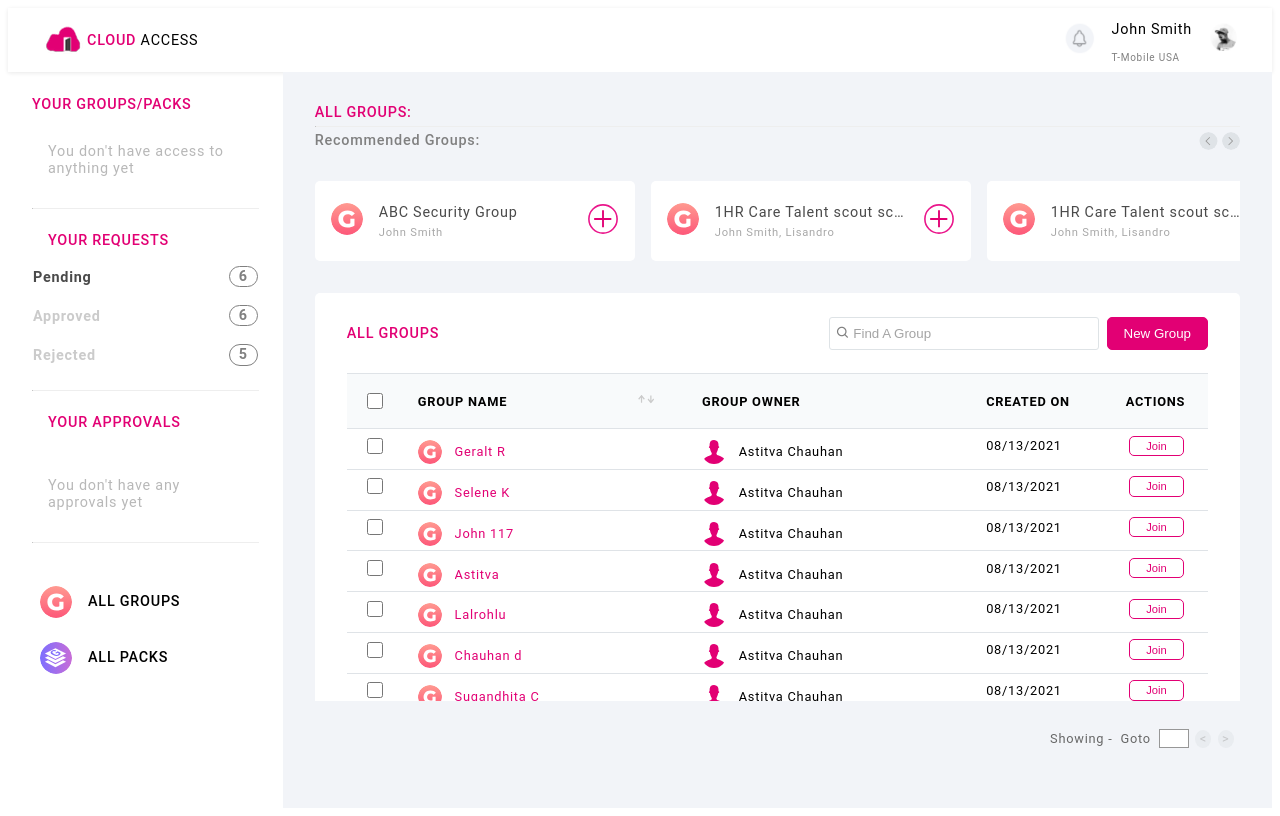
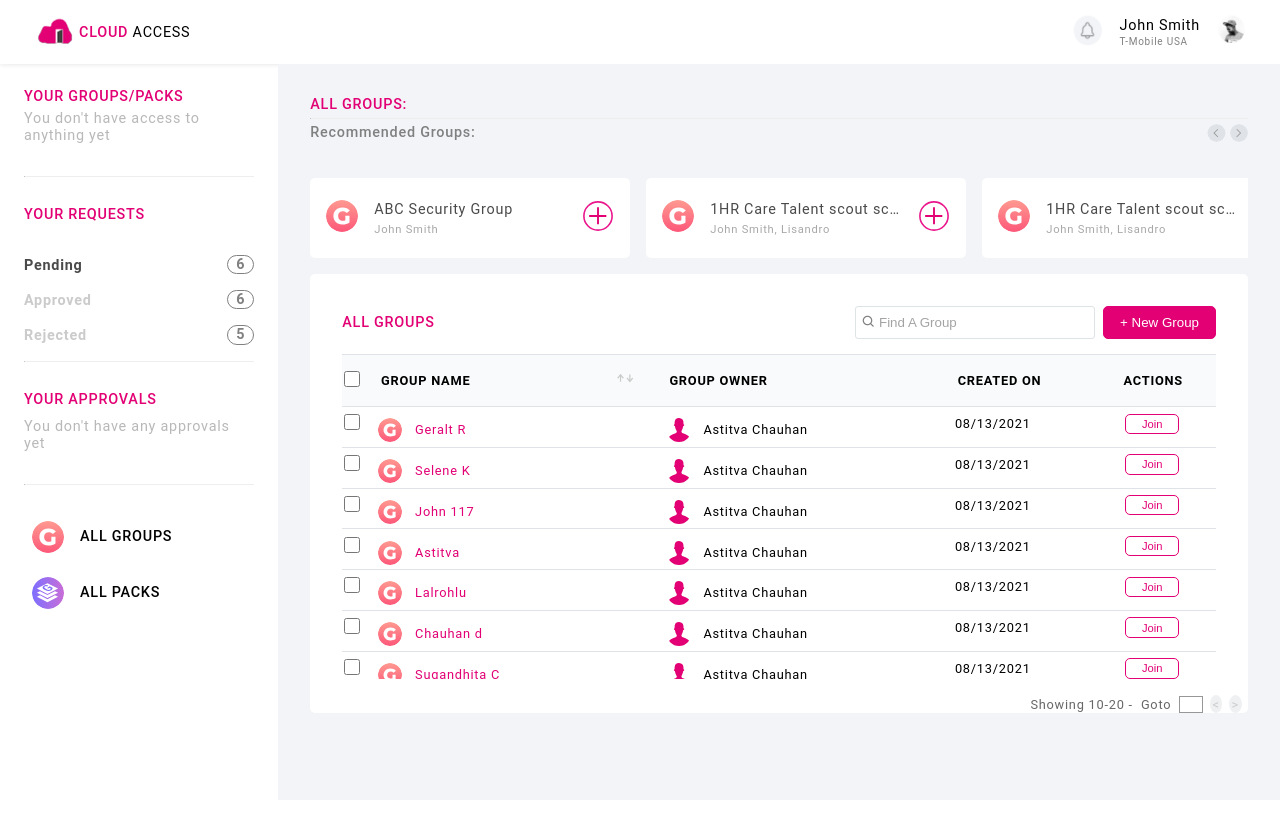
Before and after one commit to Silspd90/Cloud-access, a PHP site: page /home.html in a window 1280 px wide. Run offline with PHP 8.4, Linux system fonts and the light colour scheme.

Commit message:
Changes to margin and padding

```diff
--- a/css/style.css
+++ b/css/style.css
@@ -1,3 +1,9 @@
+*{
+  margin: 0px;
+  padding: 0px;
+  box-sizing: border-box;
+}
+
 body {
   font-family: Roboto, sans-serif;
   letter-spacing: 0.2mm;
@@ -42,19 +48,19 @@ strong {
 .top_child_navbar_eleL_group {
   display: flex;
   align-items: center;
-  margin-left: 2rem;
+  padding-left: 2rem;
 }
 
 .side_child_navbar_eleL {
   display: flex;
   align-items: center;
-  margin-left: 2rem;
+  padding-left: 2rem;
 }
 
 .top_child_navbar_eleR {
   display: flex;
   align-items: center;
-  margin-right: 2rem;
+  padding-right: 2rem;
   position: relative;
 }
 
@@ -110,6 +116,7 @@ section {
 
 .child_side_navbar_top {
   padding: 2rem;
+
 }
 
 hr {
@@ -176,6 +183,8 @@ hr {
   transition: 0.3s;
 }
 
+
+
 .group_requests tr:hover td span {
   background-color: #e20074;
   color: white;
@@ -204,16 +213,18 @@ hr {
 }
 
 .wrapper-content-main {
-  margin: 2rem;
+  padding: 2rem;
   height: calc(100%-4rem);
 }
 
 .parent-wrapper-group-box {
   height: 6rem;
   width: 100%;
-  margin-top: 2rem;
+  padding: 2rem 0rem 6rem 0rem;
   display: flex;
-  overflow: auto;
+  overflow-x: none;
+  overflow-y: hidden;
+
 }
 
 .parent-wrapper-group-box::-webkit-scrollbar {
@@ -252,7 +263,7 @@ hr {
   justify-content: space-between;
   height: 5rem;
   width: 100%;
-  margin-top: 1rem;
+  padding-top: 1rem;
 }
 
 .wrapper-content-table {
@@ -306,13 +317,18 @@ hr {
 }
 
 .group_data th {
-  font-weight: 600;
+  font-weight: 700;
   text-align: left;
   background-color: #f8fafb;
-  padding: 1rem;
+  padding: 1rem 1rem 1rem 2px;
   color: black;
   border-bottom: 1px solid #dfe3e7;
   border-top: 1px solid #dfe3e7;
+  border-collapse: collapse;
+}
+
+tr.group_data_TR th:not(:first-child){
+  padding-left: 0.3rem;
 }
 
 .checkbox_default {
@@ -340,7 +356,7 @@ hr {
 }
 
 .group_data td {
-  padding: 0.2rem 1rem 0.6rem 1rem;
+  padding: 0.2rem 1rem 0.6rem 2px;
   border-bottom: 1px solid #dfe3e7;
   text-align: left;
 }
@@ -442,7 +458,17 @@ a {
 
 .navbarmargin {
   /* margin: 2.5rem 0 2.5rem 0; */
-  padding: 1rem;
+  padding-bottom: 2rem;
+  padding-top: 29px;
+}
+
+.noapprovals{
+  padding-top: 5px;
+}
+
+.yourapprovals{
+  padding-bottom: 5px;
+
 }
 
 .parent_side_navbarcloseNavbar {
@@ -485,7 +511,7 @@ a {
 
 @media only screen and (max-width: 1050px) {
   .wrapper-content-main {
-      margin: 2rem 1.5rem;
+      padding: 2rem 1.5rem;
   }
   .side_child_navbar_eleL {
       margin-left: 1rem;
@@ -517,7 +543,7 @@ a {
   }
 }
 
-@media only screen and (max-width:769px) {
+@media only screen and (max-width:768px) {
   .top_child_navbar_eleR input {
       width: 10rem;
   }
@@ -570,7 +596,7 @@ a {
       padding: 1rem 1rem 0rem 1rem;
   }
   .navbarmargin {
-      margin: 1rem 0 1rem 0;
+      padding: 1rem 0 1rem 0;
   }
   .top_child_navbar_eleR input {
       width: 12rem;
--- a/home.html
+++ b/home.html
@@ -31,7 +31,7 @@
                     <div class="sidecontainer">
                         <div class="child_side_navbar_top">
                             <strong>YOUR GROUPS/PACKS</strong>
-                            <p class="navbarmargin" style="color: rgb(184, 184, 184);">You don't have access to anything yet</p>
+                            <p class="navbarmargin noapprovals" style="color: rgb(184, 184, 184);">You don't have access to anything yet</p>
                             <hr>
 
                             <strong class="navbarmargin" style="display: block;">YOUR REQUESTS</strong>
@@ -53,9 +53,9 @@
                             </tbody>
                             </table>
                             <hr>
-                            <strong class="navbarmargin" style="display: block;">YOUR APPROVALS</strong>
+                            <strong class="navbarmargin yourapprovals" style="display: block;">YOUR APPROVALS</strong>
 
-                            <p class="navbarmargin" style="display: block; color: rgb(184, 184, 184);">You don't have any approvals yet</p>
+                            <p class="navbarmargin noapprovals" style="display: block; color: rgb(184, 184, 184);">You don't have any approvals yet</p>
                             <hr>
                         </div>
                         <div class="child_side_navbar_bottom">
@@ -141,6 +141,7 @@
                                 </div>
                                 <a href="#"><img src="images/plus.svg" alt="img!"></a>
                             </div>
+
                         </div>
                         <div class="wrapper-content-table">
                             <div class="wrapper-content">
@@ -150,13 +151,13 @@
                                 <div class="top_child_navbar_eleR btnx">
                                     <i class='bx bx-search'></i>
                                     <input id="inputtext" onkeyup="processChange()" type="text" placeholder=" Find A Group" style="font-family:Arial, FontAwesome" />
-                                    <button> New Group</button>
+                                    <button>+ New Group</button>
                                 </div>
                             </div>
                             <div class="wrapper-table">
                                 <table id ="group_table" class="group_data">
                                     <thead>
-                                        <tr>
+                                        <tr class="group_data_TR">
                                         <th style="width: 10px;"><input  onClick="selectall(this)"  class="checkbox_default" type="checkbox"></th>
                                         <th class="mediagroup0" style="color:black; text-decoration: none;">GROUP NAME<img id="sorting" class="sort" src="images/Sorting.svg" alt="img!" style="float: right; top:0px; width: 20px; height: 10px;"></th>
                                         <th class="mediagroup1" style=" text-decoration: none;">GROUP OWNER</th>
@@ -171,7 +172,7 @@
                                         <td class="mediagroup1" ><img src="images/User_Multiple.svg" alt="img!"><span class="overflow_text">Astitva Chauhan</span></td>
                                         <td class="mediagroup2" >08/13/2021</td>
                                         <td style="text-align: center;">
-                                            <button type="submit"> Join</button></td>
+                                            <button type="submit">Join</button></td>
                                         </tr>
                                         <tr>
                                         <td style="width: 10px;"><input class="checkbox_default" name="cbox" type="checkbox"></td>
@@ -179,7 +180,7 @@
                                         <td class="mediagroup1" ><img src="images/User_Multiple.svg" alt="img!"><span class="overflow_text">Astitva Chauhan</span></td>
                                         <td class="mediagroup2" >08/13/2021</td>
                                         <td style="text-align: center;">
-                                            <button type="submit"> Join</button></td>
+                                            <button type="submit">Join</button></td>
                                         </tr>
                                         <tr>
                                         <td style="width: 10px;"><input class="checkbox_default" name="cbox" type="checkbox"></td>
@@ -187,7 +188,7 @@
                                         <td class="mediagroup1 groupsrch" ><img src="images/User_Multiple.svg" alt="img!"><span class="overflow_text">Astitva Chauhan</span></td>
                                         <td class="mediagroup2" >08/13/2021</td>
                                         <td style="text-align: center;">
-                                            <button type="submit"> Join</button></td>
+                                            <button type="submit">Join</button></td>
                                         </tr>
                                         <tr>
                                         <td style="width: 10px;"><input class="checkbox_default" name="cbox" type="checkbox"></td>
@@ -195,7 +196,7 @@
                                         <td class="mediagroup1" ><img src="images/User_Multiple.svg" alt="img!"><span class="overflow_text">Astitva Chauhan</span></td>
                                         <td class="mediagroup2" >08/13/2021</td>
                                         <td style="text-align: center;">
-                                            <button type="submit"> Join</button></td>
+                                            <button type="submit">Join</button></td>
                                         </tr>
                                         <tr>
                                         <td style="width: 10px;"><input class="checkbox_default" name="cbox" type="checkbox"></td>
@@ -203,7 +204,7 @@
                                         <td class="mediagroup1" ><img src="images/User_Multiple.svg" alt="img!"><span class="overflow_text">Astitva Chauhan</span></td>
                                         <td class="mediagroup2" >08/13/2021</td>
                                         <td style="text-align: center;">
-                                            <button type="submit"> Join</button></td>
+                                            <button type="submit">Join</button></td>
                                         </tr>
                                         <tr>
                                         <td style="width: 10px;"><input class="checkbox_default" name="cbox" type="checkbox"></td>
@@ -211,7 +212,7 @@
                                         <td class="mediagroup1" ><img src="images/User_Multiple.svg" alt="img!"><span class="overflow_text">Astitva Chauhan</span></td>
                                         <td class="mediagroup2" >08/13/2021</td>
                                         <td style="text-align: center;">
-                                            <button type="submit"> Join</button></td>
+                                            <button type="submit">Join</button></td>
                                         </tr>
                                         <tr>
                                         <td style="width: 10px;"><input class="checkbox_default" name="cbox" type="checkbox"></td>
@@ -219,14 +220,37 @@
                                         <td class="mediagroup1" ><img src="images/User_Multiple.svg" alt="img!"><span class="overflow_text">Astitva Chauhan</span></td>
                                         <td class="mediagroup2" >08/13/2021</td>
                                         <td style="text-align: center;">
-                                            <button type="submit"> Join</button></td>
+                                            <button type="submit">Join</button></td>
+                                        </tr>
+                                        <tr>
+                                            <td style="width: 10px;"><input class="checkbox_default" name="cbox" type="checkbox"></td>
+                                            <td class="mediagroup0 groupsrch" ><img src="images/Group_icon.svg" alt="img!"><span class="overflow_text">Martin Tyler</span></td>
+                                            <td class="mediagroup1" ><img src="images/User_Multiple.svg" alt="img!"><span class="overflow_text">Astitva Chauhan</span></td>
+                                            <td class="mediagroup2" >08/13/2021</td>
+                                            <td style="text-align: center;">
+                                                <button type="submit">Join</button></td>
+                                            </tr>
+                                            <tr>
+                                                <td style="width: 10px;"><input class="checkbox_default" name="cbox" type="checkbox"></td>
+                                                <td class="mediagroup0 groupsrch" ><img src="images/Group_icon.svg" alt="img!"><span class="overflow_text">Mendicant Bias</span></td>
+                                                <td class="mediagroup1" ><img src="images/User_Multiple.svg" alt="img!"><span class="overflow_text">Astitva Chauhan</span></td>
+                                                <td class="mediagroup2" >08/13/2021</td>
+                                                <td style="text-align: center;">
+                                                    <button type="submit">Join</button></td>
+                                                </tr>
+                                                <tr>
+                                                    <td style="width: 10px;"><input class="checkbox_default" name="cbox" type="checkbox"></td>
+                                                    <td class="mediagroup0 groupsrch" ><img src="images/Group_icon.svg" alt="img!"><span class="overflow_text">Iso Didact</span></td>
+                                                    <td class="mediagroup1" ><img src="images/User_Multiple.svg" alt="img!"><span class="overflow_text">Astitva Chauhan</span></td>
+                                                    <td class="mediagroup2" >08/13/2021</td>
+                                                    <td style="text-align: center;">
+                                                        <button type="submit">Join</button></td>
                                                     </tr>
                                     </tbody>
                                 </table>
                             </div>
-                        </div>
                             <div class="bottomOptions">
-                            <span class="showing"> Showing <span id="goto_lower"></span> - <span  id="goto_upper"></span> </span>
+                                <span class="showing"> Showing 10-20 <span id="goto_lower"></span> - <span  id="goto_upper"></span> </span>
                                 <label for="goto" class="goto">Goto</label>
                                 <input type="text" class="gotoInput" onkeyup="GoToPage(this.value)"  />
                                 <div class="pageNumbers">
@@ -239,6 +263,8 @@
                                 </div>
                             </div>
                         </div>
+
+                    </div>
                 </section>
             </div>
         </div>
```
Lines whose indentation alone changed are shown as unchanged.
